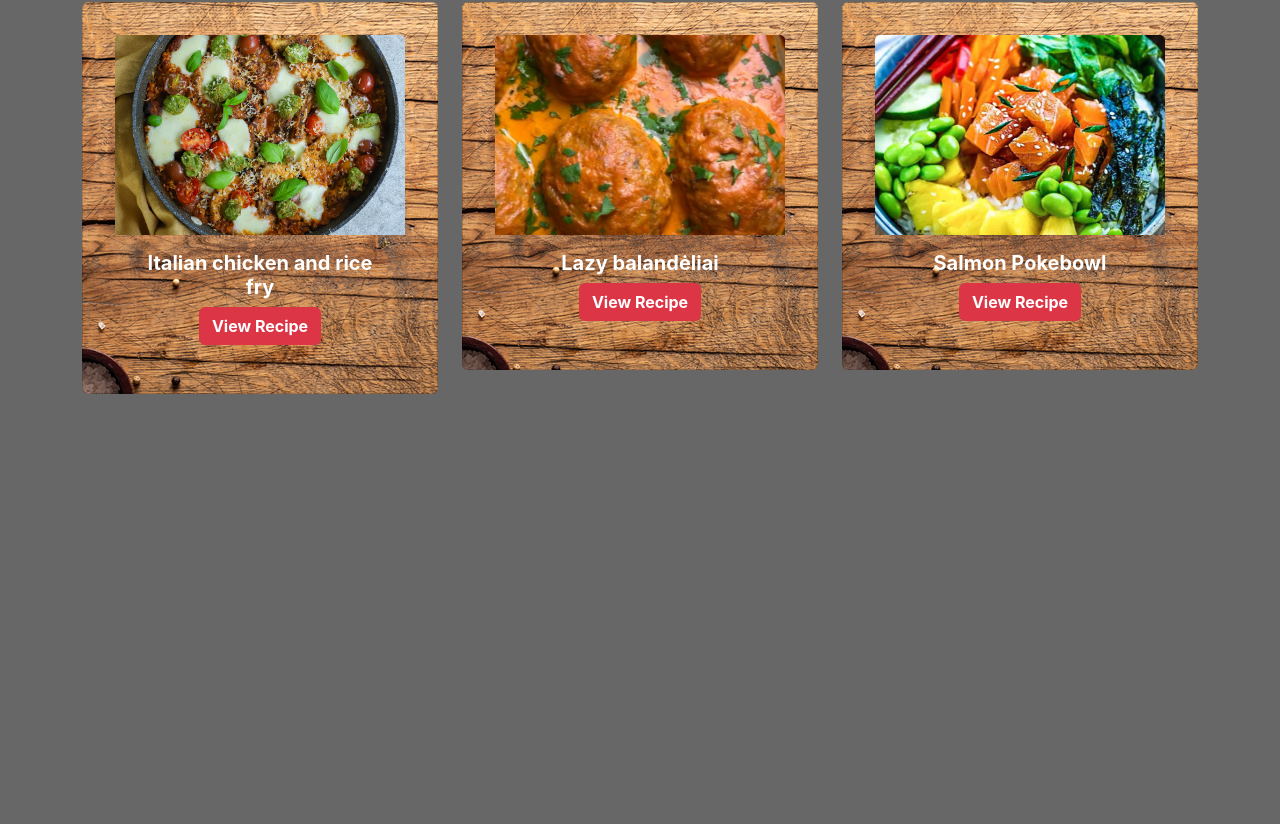
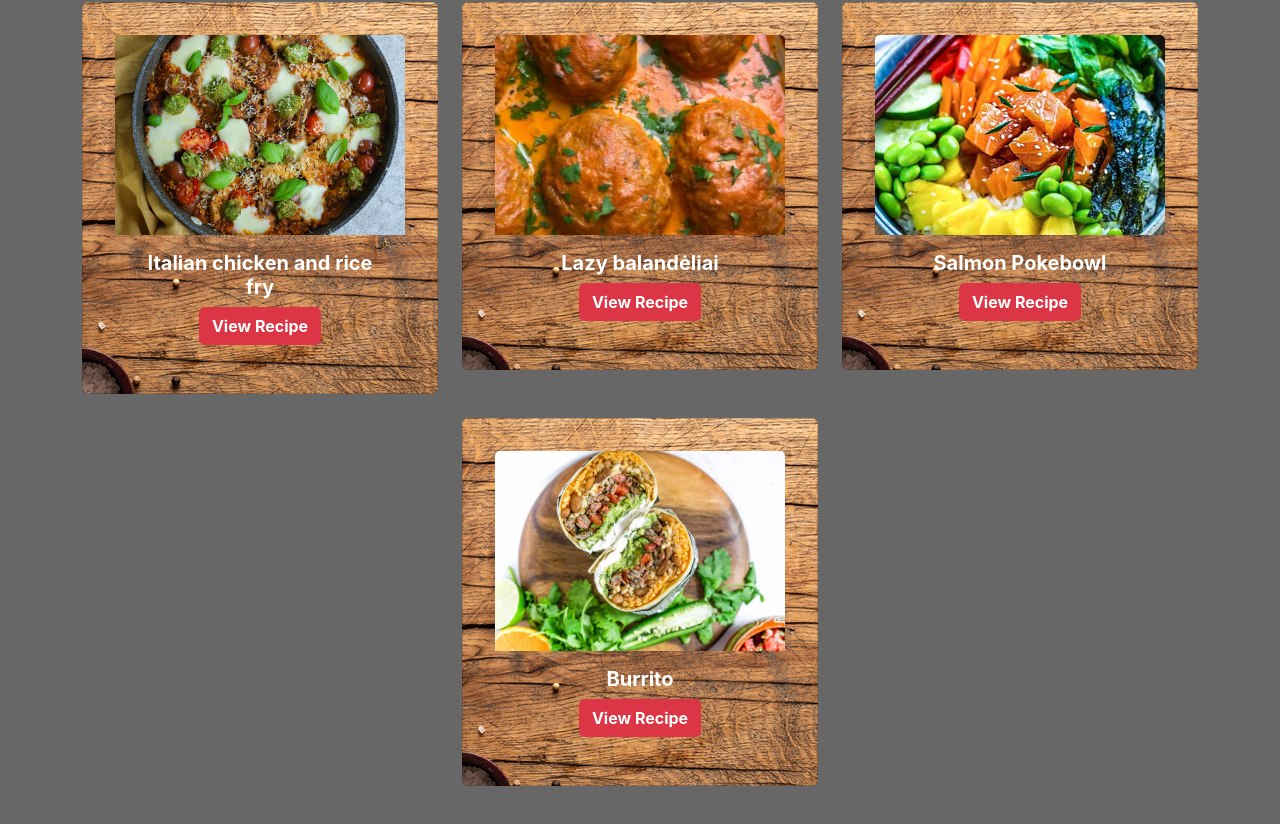
Before and after one commit to lukas-anci/recipe-app, a React (Vite) app: page / in a window 1280 px wide. Shown: the part 2500-3324 px from the top of the page. Before the commit the page ends 2950 px from the top, so only its background shows below. Built offline with nearby package versions, Linux system fonts and the light colour scheme.

Commit message:
Burritos

```diff
--- a/src/recipeData.ts
+++ b/src/recipeData.ts
@@ -607,4 +607,33 @@ export const recipeData = [
       'Serve with soy sauce, sesame oil and sesame seeds',
     ],
   },
+  {
+    id: '22',
+    name: 'Burrito',
+    category: 'Beef',
+    imageUrl: '/images/burrito.jpg',
+    ingredients: [
+      '100 g of rice',
+      'Oil for frying',
+      '500 g of minced beef',
+      '2 cloves of garlic',
+      '100 g canned black beans',
+      '1 package Taco Seasoning Mix',
+      '3 tbsp. Taco sauce',
+      '150 g of cheddar',
+      '1/4 iceberg lettuce',
+      '2 tomatoes',
+      '8 medium or 6 large tortillas',
+      'Jalapeño seasoning (optional)',
+    ],
+
+    instructions: [
+      'Boil the rice and let it cool while we prepare the other ingredients.',
+      'Prepare the meat filling: heat the oil in a pan, add the minced beef and stir-fry for about 7 minutes until the meat is cooked. Grate the garlic and cook for another minute. Add the beans and the spice mixture, mix and cook for another minute. Add the sauce and mix.',
+      'Grate the cheese, cut the lettuce into strips, and dice the tomatoes.',
+      'Place rice, meat filling, cheese, vegetables in the center of the tortilla and, if desired, add jalapeños.',
+      'We roll: we tightly wrap the filling with the lower part of the tortilla, then we fold the sides and roll it into a tight roll. Wrap each burrito tightly in foil.',
+      'In this step, you can eat the burritos as they are or heat them in the oven at 180 degrees for 15 minutes and eat them hot. Transfer the remaining burritos to the refrigerator or freezer for later use.',
+    ],
+  },
 ];
```
Also changed, not shown: public/images/burrito.jpg (added).
